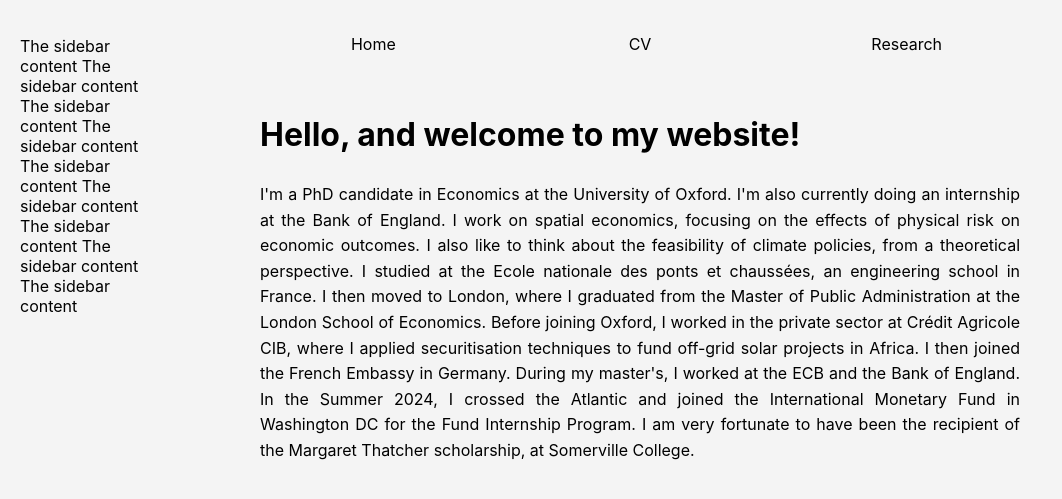
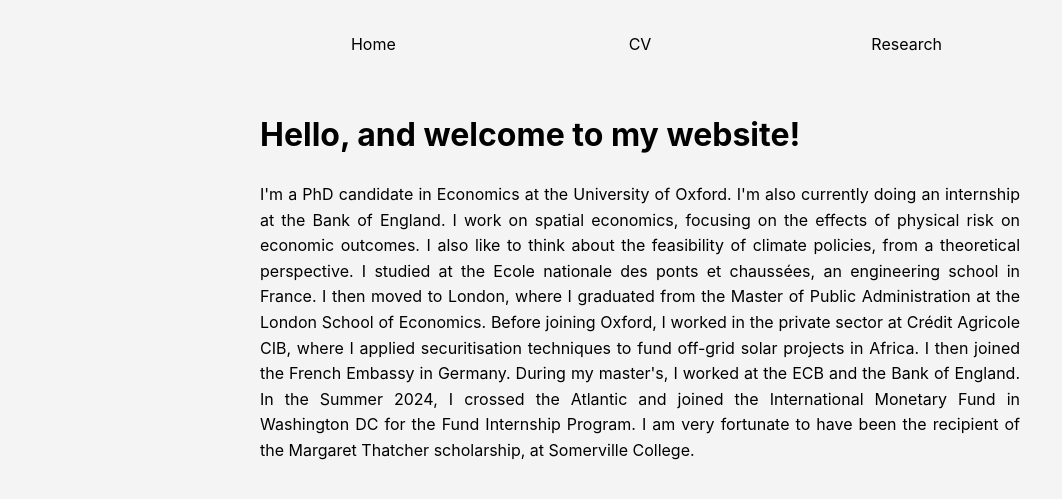
Before and after one commit to JulietteCx/juliettecx.github.io, a Jekyll site: the page built from _pages/index.html, in a window 1280 px wide and 900 px high. Shown: the top 499 px of the window, without its empty margins (0-1062 px from the left). Built offline with Jekyll 4.4.1, drawn with Linux system fonts in a browser that asks for light colours.

Commit message:
Update default.html

```diff
--- a/_layouts/default.html
+++ b/_layouts/default.html
@@ -11,7 +11,7 @@
 
   <div class="sidebar">
   <!-- Sidebar content goes here -->
-  <p> The sidebar content The sidebar content The sidebar content The sidebar content The sidebar content The sidebar content The sidebar content The sidebar content The sidebar content </p>
+  <p> <!-- gregr --> </p>
 </div>
   <!-- Container that holds both navigation and content -->
   <div class="container">
```
